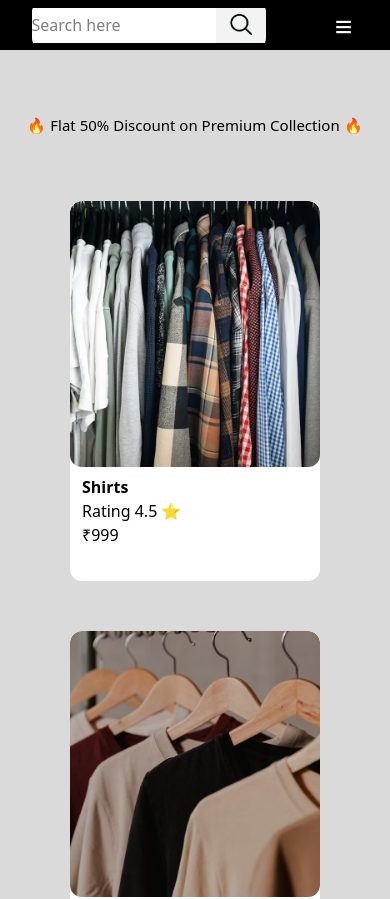
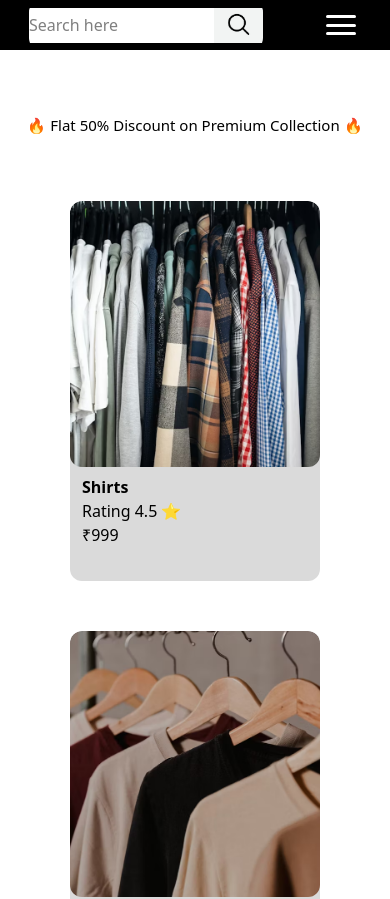
Before and after one commit to Yashraj595/MERN-, a React (Vite) app: page / in a window 390 px wide. Shown: the top 899 px of the page. Built offline with nearby package versions, Linux system fonts and the light colour scheme.

Commit message:
Fixing Home Bargar Functionality

```diff
--- a/src/components/Box.css
+++ b/src/components/Box.css
@@ -8,14 +8,14 @@
   min-height: 100vh;
   display: flex;
   justify-content: center;
-  background: #dadada;
+  background: white;
 }
 
 
 .grid {
   width: 90vw;
   min-height: 400px;
-  background-color:#dadada;
+  background-color:white;
 
   display: grid;
 
--- a/src/components/Discountdiv.css
+++ b/src/components/Discountdiv.css
@@ -11,7 +11,7 @@
   width: 100vw;
   /* width: auto; */
   height: 150px;
-  background: #dadada;
+  background: white;
   display: flex;
     justify-content: center;
     align-items: center;
--- a/src/components/Footer.css
+++ b/src/components/Footer.css
@@ -30,25 +30,30 @@ footer{
   margin: 0 auto;
   text-align: center;
   background-color: rgb(7, 7, 38);
+  /* background-color: rebeccapurple; */
   display: flex;
   flex-direction: column;
   flex-wrap: wrap;
+  border: none;
 }
 
 .footer-text {
   margin: 6px 0;
   font-size: 18px;
   color: white;
+  border: none;
 }
 #followus{
   height: 100px;
   width: 40vw;
   text-align: center;
   background-color: rgb(7, 7, 38);
+  /* background-color: rebeccapurple; */
  display: flex;
  justify-content: center;
  justify-content: space-evenly;
  /* align-items: center; */
+ border: none;
 }
 
 
@@ -69,7 +74,7 @@ footer{
   color: rgb(205, 181, 181);
   font-size: 20px;
 
-
+  border: none;
 
 }
 #center{
@@ -77,6 +82,7 @@ footer{
   background-color: rgb(7, 7, 38);
   display: flex;
   justify-content: center;
+  border: none;
 }
 
 
@@ -90,6 +96,7 @@ footer{
   color: white;
   text-align: center;
   height: 50px;
+  border: none;
 }
 
 
@@ -273,4 +280,5 @@ footer{
   height: 100px;
   width: 100vw;
   background-color: rgb(187, 39, 39);
+  border: none;
 }
--- a/src/components/Navigation.css
+++ b/src/components/Navigation.css
@@ -12,6 +12,21 @@ input[type="search"]::-webkit-search-results-button,
 input[type="search"]::-webkit-search-results-decoration {
   display: none;
 } */
+
+
+#homebargarkikahani{
+  display: none;
+/*
+  height: 80px;
+  width: 100px;
+ background-color: red;
+ display: flex;
+ justify-content: center;
+ flex-direction: column;
+ align-items: center;
+ font-size: 20px;
+  */
+}
 
 
 
@@ -178,8 +193,6 @@ display: none;
 }
 
 
-
-
 @media (max-width:650px){
   #uppernav{
     width: 50%;
@@ -201,20 +214,103 @@ display: none;
 @media(max-width:550px){
 
 
+#homebargarkikahani {
+  height: 80px;
+  width: 95%;
+  background-color:white;
+
+  display: flex;
+  flex-direction: column;
+
+  align-items: center;
+
+  align-items: flex-end;
+
+  font-size: 25px;
+  margin-right: 20px;
+}
+#homebargarkikahani a {
+  color: black;
+  text-decoration: none;
+  font-size: 16px;
+
+}
+
+
+
+
  #uppernav{
-/* font-size: 45px; */
-/* gap: 20px; */
+
 display: none;
  }
+/*
  #threedot{
   display: block;
   background-color: rgb(0, 0, 0);
   color :  white;
-  font-size: 30px;
+
+ overflow: hidden;
+  height: 10px;
+  display: flex;
+  align-items: center;
+  flex-direction: column;
+ }
+ #threedot span{
+  background-color: red;
+  width: 100%;
+
+ }
+
+#threedot:hover {
+
+  box-shadow: 5px 5px 15px rgb(236, 122, 30);
+
+
+  box-shadow:
+    5px 5px 15px rgb(239, 123, 7),
+    -5px -5px 15px rgb(235, 223, 9);
+  top: 70px
+} */
+
+#threedot {
+  width: 40px;
+  height: 30px;
+
+  display: flex;
+  flex-direction: column;
+  justify-content: space-between;
+  align-items: center;
+
+  background-color:black;
   border: none;
-  width: 30px;
+  cursor: pointer;
+
+  padding: 5px;
+}
+
+/* 3 horizontal lines */
+#threedot span {
+  width: 100%;
+  height: 3px;
+  background-color: white;
+  border-radius: 2px;
   overflow: hidden;
- }
+}
+
+/* Hover effect */
+#threedot span:hover {
+  /* background-color: yellow; */
+  background-color: yellow;
+  box-shadow:
+    5px 5px 15px rgb(239, 123, 10),
+    -5px -5px 15px rgb(235, 223, 10);
+}
+.classgreen{
+
+}
+
+
+
 a{
   /* font-size: 55%; */
 }
--- a/src/components/Navigation.jsx
+++ b/src/components/Navigation.jsx
@@ -81,6 +81,10 @@ import searchImg from '../assets/WhatsApp Image 2026-01-03 at 11.34.23 AM.jpeg';
 
 const Navigation = () => {
   const [searchText, setSearchText] = useState('');
+const [menuOpen, setMenuOpen] = useState(false);
+function menu(){
+  setMenuOpen(!menuOpen);
+}
 
   const getData = (e) => {
     setSearchText(e.target.value);
@@ -123,15 +127,17 @@ const Navigation = () => {
             Contact</a> */}
 
           <Link to="/">Home</Link>
-          {/* <Link to="/shop">Shop</Link> */}
           <Link to="/about">About</Link>
           <Link to="/contact" id="four">
-            Contact{' '}
+            Contact
           </Link>
         </div>
-        <button id="threedot">≡</button>
+        <button id="threedot" onClick={menu}>
+          <span className='colorgreen'>-</span>
+          <span>-</span>
+          <span>-</span>
+        </button>
       </div>
-
       <div className="search-results">
         {filterOut.map((curValue, index) => (
           <div className="search-container">
@@ -148,6 +154,14 @@ const Navigation = () => {
           </div>
         ))}
       </div>
+      {menuOpen && (
+        <div id="homebargarkikahani">
+          <Link to="/">Home</Link>
+
+          <Link to="/about">About</Link>
+          <Link to="/contact">Contact</Link>
+        </div>
+      )}
     </>
   );
 };
--- a/src/components/Product.css
+++ b/src/components/Product.css
@@ -11,7 +11,7 @@ margin: 0;
 #card{
   height: 380px;
   width: 250px;
-  background-color: white;
+  background-color: #dadada;
   border-radius: 12px;
 }
 
@@ -29,7 +29,7 @@ margin: 0;
   width: 100%;
   margin-top: 8px;
   margin-left: 12px;
-  background-color: white;
+  background-color: #dadada;
   border-bottom-right-radius: 12px;
 }
 
--- a/src/pages/Contact.jsx
+++ b/src/pages/Contact.jsx
@@ -8,7 +8,7 @@ const Contact = () => {
       <Navigation />
 
       <div id="contactouter">
-        <h2>Connection Form</h2>
+        <h2>Contact Form</h2>
         <div id="contatinner">
           <form>
             <input
```
